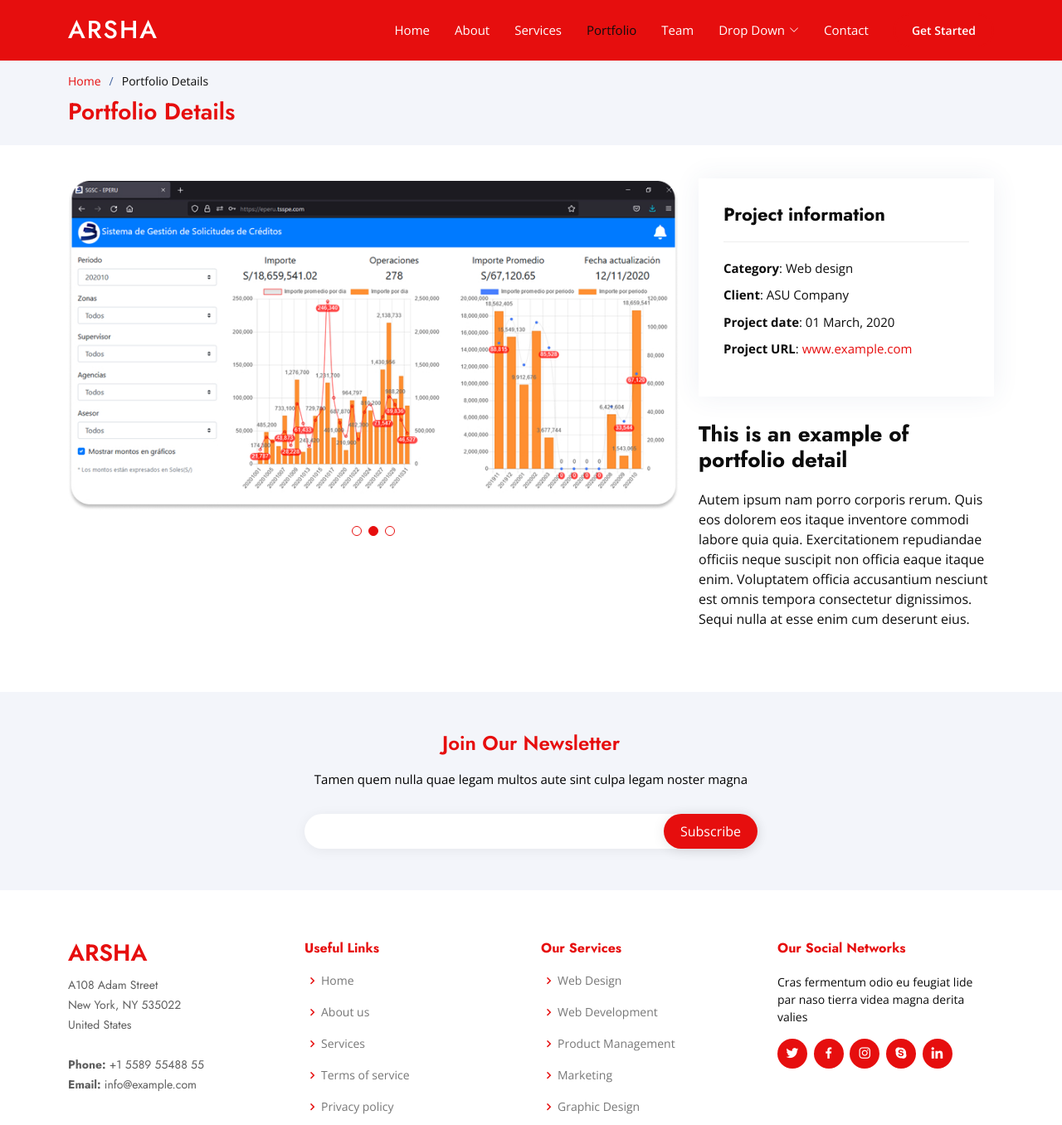
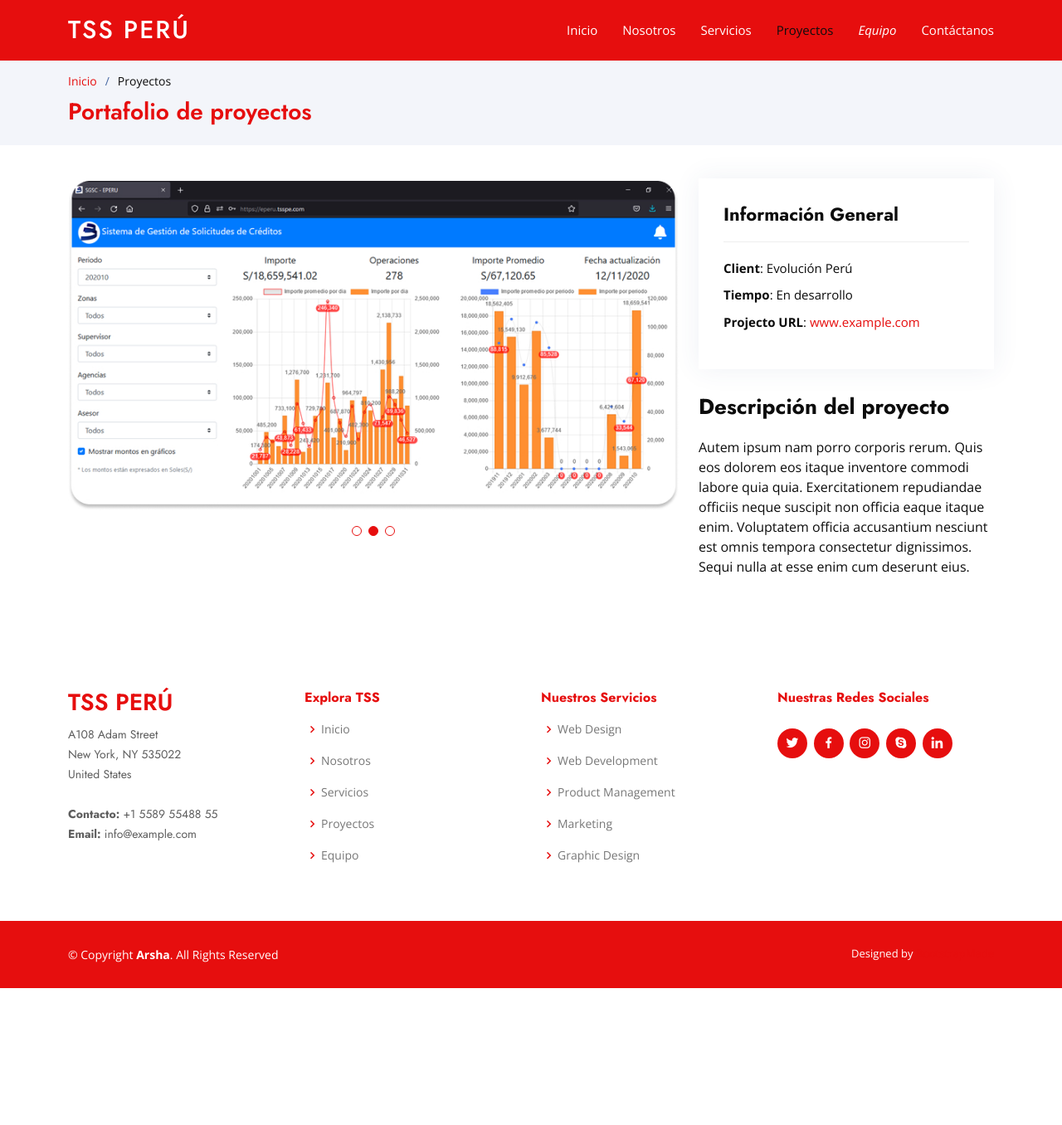
Before and after one commit to MDonayre/pagina-tss-red, a plain HTML site: page portfolio-details.html in a window 1280 px wide. Shown: the top 1356 px of the page at 83% size. After the commit the page ends 1191 px from the top, so only its background shows below. Drawn offline with nearby package versions, Linux system fonts and the light colour scheme.

Commit message:
Actulización de portafolio

```diff
--- a/portfolio-details.html
+++ b/portfolio-details.html
@@ -42,36 +42,18 @@
   <header id="header" class="fixed-top header-inner-pages">
     <div class="container d-flex align-items-center">
 
-      <h1 class="logo me-auto"><a href="index.html">Arsha</a></h1>
+      <h1 class="logo me-auto"><a href="index.html">TSS PERÚ</a></h1>
       <!-- Uncomment below if you prefer to use an image logo -->
       <!-- <a href="index.html" class="logo me-auto"><img src="assets/img/logo.png" alt="" class="img-fluid"></a>-->
 
       <nav id="navbar" class="navbar">
         <ul>
-          <li><a class="nav-link scrollto " href="#hero">Home</a></li>
-          <li><a class="nav-link scrollto" href="#about">About</a></li>
-          <li><a class="nav-link scrollto" href="#services">Services</a></li>
-          <li><a class="nav-link  active scrollto" href="#portfolio">Portfolio</a></li>
-          <li><a class="nav-link scrollto" href="#team">Team</a></li>
-          <li class="dropdown"><a href="#"><span>Drop Down</span> <i class="bi bi-chevron-down"></i></a>
-            <ul>
-              <li><a href="#">Drop Down 1</a></li>
-              <li class="dropdown"><a href="#"><span>Deep Drop Down</span> <i class="bi bi-chevron-right"></i></a>
-                <ul>
-                  <li><a href="#">Deep Drop Down 1</a></li>
-                  <li><a href="#">Deep Drop Down 2</a></li>
-                  <li><a href="#">Deep Drop Down 3</a></li>
-                  <li><a href="#">Deep Drop Down 4</a></li>
-                  <li><a href="#">Deep Drop Down 5</a></li>
-                </ul>
-              </li>
-              <li><a href="#">Drop Down 2</a></li>
-              <li><a href="#">Drop Down 3</a></li>
-              <li><a href="#">Drop Down 4</a></li>
-            </ul>
-          </li>
-          <li><a class="nav-link scrollto" href="#contact">Contact</a></li>
-          <li><a class="getstarted scrollto" href="#about">Get Started</a></li>
+          <li><a class="nav-link scrollto " href="#hero">Inicio</a></li>
+          <li><a class="nav-link scrollto" href="#about">Nosotros</a></li>
+          <li><a class="nav-link scrollto" href="#services">Servicios</a></li>
+          <li><a class="nav-link  active scrollto" href="#portfolio">Proyectos</a></li>
+          <li><a class="nav-link scrollto" href="#team"><Em>Equipo</Em></a></li>
+          <li><a class="nav-link scrollto" href="#contact">Contáctanos</a></li>
         </ul>
         <i class="bi bi-list mobile-nav-toggle"></i>
       </nav><!-- .navbar -->
@@ -86,10 +68,10 @@
       <div class="container">
 
         <ol>
-          <li><a href="index.html">Home</a></li>
-          <li>Portfolio Details</li>
+          <li><a href="index.html">Inicio</a></li>
+          <li>Proyectos</li>
         </ol>
-        <h2>Portfolio Details</h2>
+        <h2>Portafolio de proyectos</h2>
 
       </div>
     </section><!-- End Breadcrumbs -->
@@ -123,16 +105,15 @@
 
           <div class="col-lg-4">
             <div class="portfolio-info">
-              <h3>Project information</h3>
+              <h3>Información General</h3>
               <ul>
-                <li><strong>Category</strong>: Web design</li>
-                <li><strong>Client</strong>: ASU Company</li>
-                <li><strong>Project date</strong>: 01 March, 2020</li>
-                <li><strong>Project URL</strong>: <a href="#">www.example.com</a></li>
+                <li><strong>Client</strong>: Evolución Perú</li>
+                <li><strong>Tiempo</strong>: En desarrollo</li>
+                <li><strong>Projecto URL</strong>: <a href="#">www.example.com</a></li>
               </ul>
             </div>
             <div class="portfolio-description">
-              <h2>This is an example of portfolio detail</h2>
+              <h2>Descripción del proyecto</h2>
               <p>
                 Autem ipsum nam porro corporis rerum. Quis eos dolorem eos itaque inventore commodi labore quia quia. Exercitationem repudiandae officiis neque suscipit non officia eaque itaque enim. Voluptatem officia accusantium nesciunt est omnis tempora consectetur dignissimos. Sequi nulla at esse enim cum deserunt eius.
               </p>
@@ -149,48 +130,35 @@
   <!-- ======= Footer ======= -->
   <footer id="footer">
 
-    <div class="footer-newsletter">
-      <div class="container">
-        <div class="row justify-content-center">
-          <div class="col-lg-6">
-            <h4>Join Our Newsletter</h4>
-            <p>Tamen quem nulla quae legam multos aute sint culpa legam noster magna</p>
-            <form action="" method="post">
-              <input type="email" name="email"><input type="submit" value="Subscribe">
-            </form>
-          </div>
-        </div>
-      </div>
-    </div>
 
     <div class="footer-top">
       <div class="container">
         <div class="row">
 
           <div class="col-lg-3 col-md-6 footer-contact">
-            <h3>Arsha</h3>
+            <h3>TSS PERÚ</h3>
             <p>
               A108 Adam Street <br>
               New York, NY 535022<br>
               United States <br><br>
-              <strong>Phone:</strong> +1 5589 55488 55<br>
+              <strong>Contacto:</strong> +1 5589 55488 55<br>
               <strong>Email:</strong> info@example.com<br>
             </p>
           </div>
 
           <div class="col-lg-3 col-md-6 footer-links">
-            <h4>Useful Links</h4>
+            <h4>Explora TSS</h4>
             <ul>
-              <li><i class="bx bx-chevron-right"></i> <a href="#">Home</a></li>
-              <li><i class="bx bx-chevron-right"></i> <a href="#">About us</a></li>
-              <li><i class="bx bx-chevron-right"></i> <a href="#">Services</a></li>
-              <li><i class="bx bx-chevron-right"></i> <a href="#">Terms of service</a></li>
-              <li><i class="bx bx-chevron-right"></i> <a href="#">Privacy policy</a></li>
+              <li><i class="bx bx-chevron-right"></i> <a href="#">Inicio</a></li>
+              <li><i class="bx bx-chevron-right"></i> <a href="#">Nosotros</a></li>
+              <li><i class="bx bx-chevron-right"></i> <a href="#">Servicios</a></li>
+              <li><i class="bx bx-chevron-right"></i> <a href="#">Proyectos</a></li>
+              <li><i class="bx bx-chevron-right"></i> <a href="#">Equipo</a></li>
             </ul>
           </div>
 
           <div class="col-lg-3 col-md-6 footer-links">
-            <h4>Our Services</h4>
+            <h4>Nuestros Servicios</h4>
             <ul>
               <li><i class="bx bx-chevron-right"></i> <a href="#">Web Design</a></li>
               <li><i class="bx bx-chevron-right"></i> <a href="#">Web Development</a></li>
@@ -201,8 +169,8 @@
           </div>
 
           <div class="col-lg-3 col-md-6 footer-links">
-            <h4>Our Social Networks</h4>
-            <p>Cras fermentum odio eu feugiat lide par naso tierra videa magna derita valies</p>
+            <h4>Nuestras Redes Sociales</h4>
+
             <div class="social-links mt-3">
               <a href="#" class="twitter"><i class="bx bxl-twitter"></i></a>
               <a href="#" class="facebook"><i class="bx bxl-facebook"></i></a>
```
